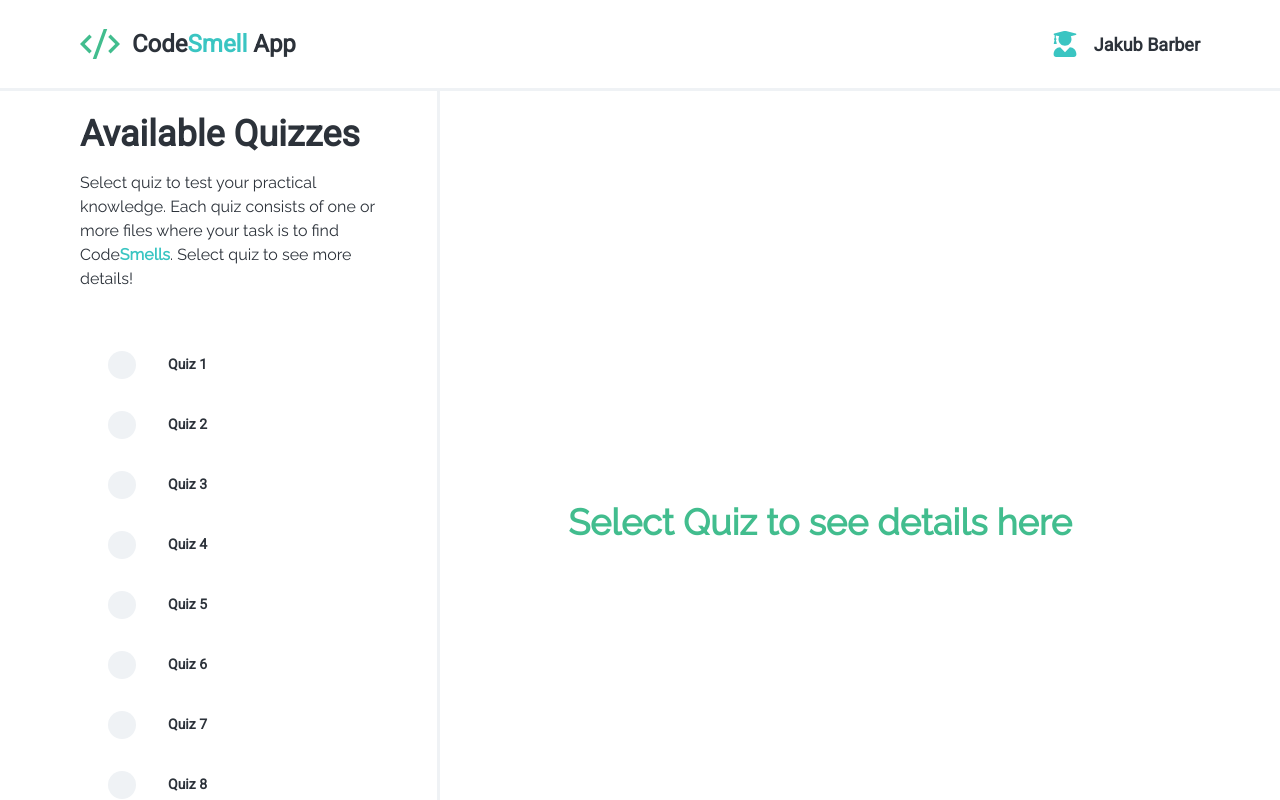
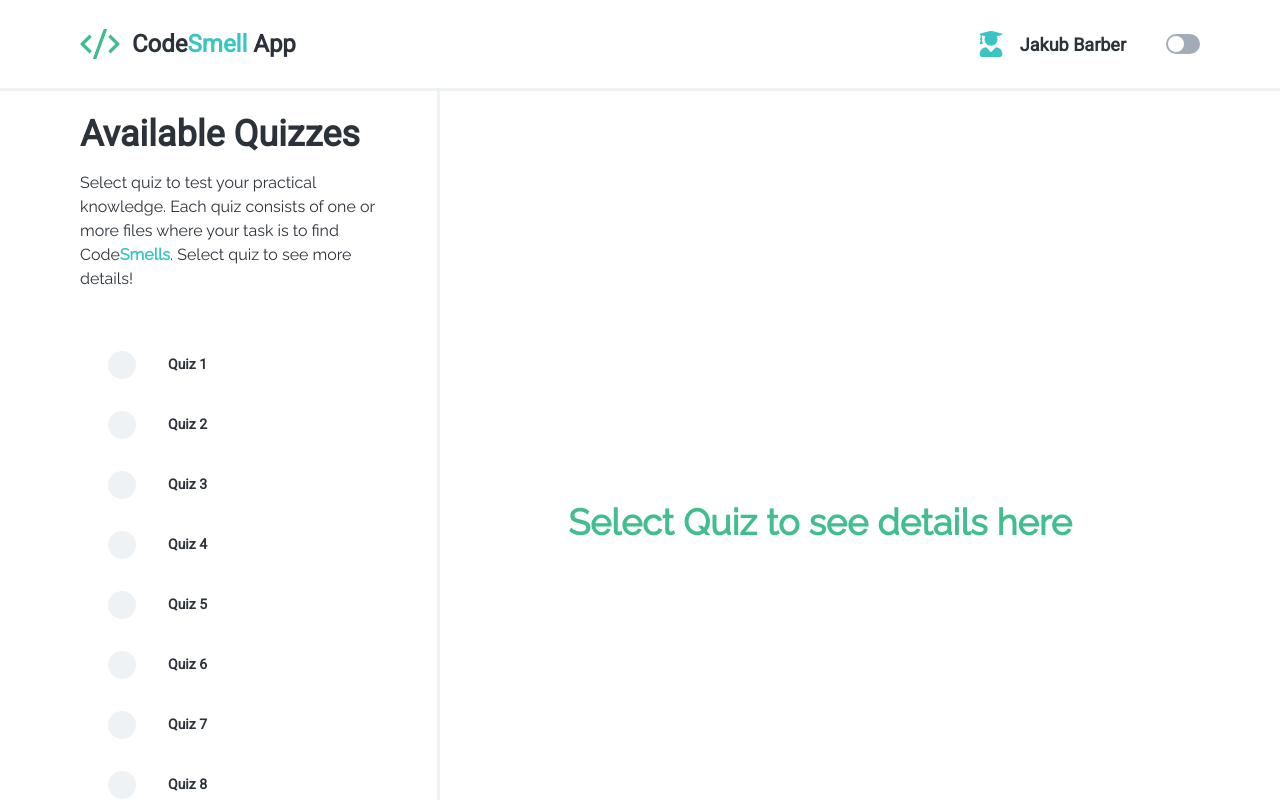
Before and after one commit to rcybulski1122012/Ceramicy-IO, a React (Vite) app in the folder frontend/: page / in a window 1280 px wide. Shown: the top 800 px of the page. Built offline with nearby package versions, Linux system fonts and the light colour scheme.

Commit message:
Add dark/light mode switch

```diff
--- a/frontend/src/components/QuizList.tsx
+++ b/frontend/src/components/QuizList.tsx
@@ -34,11 +34,13 @@ const QuizList = ({ quizzes, onQuizSelection }: QuizListProps) => {
           <Box
             w="100%"
             borderLeftRadius={12}
-            _hover={{ background: 'green.10' }}
+            _hover={{ background: 'green.10', color: 'black' }}
             sx={
               isSelected(quiz.id)
                 ? {
                     background: 'green.50 !important',
+                    color: 'black',
+                    fontWeight: '900 !important',
                     borderRight: `4px solid ${theme.colors.primary}`,
                   }
                 : {}
--- a/frontend/src/components/layout/Header.tsx
+++ b/frontend/src/components/layout/Header.tsx
@@ -1,10 +1,13 @@
-import { Text, Flex, chakra, Icon } from '@chakra-ui/react';
+import { Text, Flex, chakra, Icon, useColorMode } from '@chakra-ui/react';
 import { useTheme } from '@emotion/react';
 import { FaUserGraduate } from 'react-icons/fa';
 import { RiCodeSSlashFill } from 'react-icons/ri';
+import { Switch } from '@chakra-ui/react';
 
 const Header = () => {
   const theme = useTheme();
+  const { colorMode, toggleColorMode } = useColorMode();
+
   return (
     <Flex
       px={20}
@@ -25,6 +28,7 @@ const Header = () => {
           <chakra.span color={theme.colors.secondary}>Smell</chakra.span> App
         </Text>
       </Flex>
+      <Flex gap={10} align={'center'}>
         <Flex gap={4} align={'center'}>
           <Icon
             as={FaUserGraduate}
@@ -36,6 +40,12 @@ const Header = () => {
             Jakub Barber
           </Text>
         </Flex>
+        <Switch
+          size="md"
+          isChecked={colorMode == 'dark'}
+          onChange={toggleColorMode}
+        />
+      </Flex>
     </Flex>
   );
 };
--- a/frontend/src/components/layout/Layout.tsx
+++ b/frontend/src/components/layout/Layout.tsx
@@ -9,7 +9,7 @@ type LayoutProps = {
 
 const Layout = ({ children }: LayoutProps) => {
   return (
-    <Flex bg="white" direction={'column'} height={'100vh'} width={'100vw'}>
+    <Flex direction={'column'} height={'100vh'} width={'100vw'}>
       <Header />
       <Flex flexGrow={1} px={20}>
         {children}
--- a/frontend/src/theme/components/Radio.ts
+++ b/frontend/src/theme/components/Radio.ts
@@ -1,22 +1,26 @@
 import { radioAnatomy } from '@chakra-ui/anatomy';
-import { createMultiStyleConfigHelpers } from '@chakra-ui/react';
+import {
+  StyleFunctionProps,
+  createMultiStyleConfigHelpers,
+} from '@chakra-ui/react';
+import { mode } from '@chakra-ui/theme-tools';
 
 const { definePartsStyle, defineMultiStyleConfig } =
   createMultiStyleConfigHelpers(radioAnatomy.keys);
 
-const baseStyle = definePartsStyle({
+const baseStyle = definePartsStyle((props: StyleFunctionProps) => ({
   control: {
     width: '28px',
     height: '28px',
     p: 1,
-    background: 'gray.50 !important',
-    border: 'none',
+    background: mode('gray.50 !important', 'gray.800 !important')(props),
+    border: mode('none', '5px solid green.100')(props),
 
     _checked: {
-      color: 'primary',
+      color: mode('primary !important', 'primary !important')(props),
     },
   },
-});
+}));
 
 export const radioTheme = defineMultiStyleConfig({
   baseStyle,
```
Lines whose indentation alone changed are shown as unchanged.
